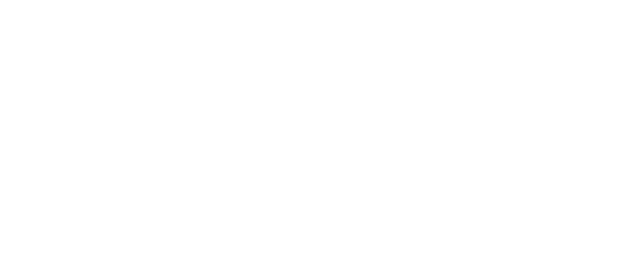
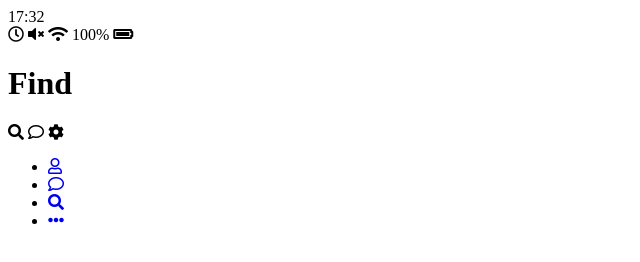
Before and after one commit to ukrinseop/kakao-clone-v2, a plain HTML site: page find.html in a window 1280 px wide. Shown: the whole page, without its empty margins (0-640 px from the left). Drawn offline with Linux system fonts and the light colour scheme.

Commit message:
1-3. Navigation Bar
Complete

```diff
--- a/find.html
+++ b/find.html
@@ -0,0 +1,75 @@
+<!DOCTYPE html>
+<html lang="en">
+<head>
+    <meta charset="UTF-8">
+    <meta name="viewport" content="width=device-width, initial-scale=1.0">
+    <meta http-equiv="X-UA-Compatible" content="ie=edge">
+    <title>Find | Kakao Clone</title>
+    <!--아래의 <link>를 통해 폰트스타일을 import해줌 아이콘은 FontAwesome에서 가져다 쓰고, CSS파일만 import하면 됨 -->
+    <link rel="stylesheet" href="https://use.fontawesome.com/releases/v5.8.1/css/all.css" integrity="sha384-50oBUHEmvpQ+1lW4y57PTFmhCaXp0ML5d60M1M7uH2+nqUivzIebhndOJK28anvf" crossorigin="anonymous">
+</head>
+<body>
+
+    <div class="status-bar">
+        <div class="status-bar__column">
+            <span class="status-bar__clock">17:32</span>
+        </div>
+        <div class="status-bar__column">
+            <i class="far fa-clock"></i>
+            <i class="fas fa-volume-mute"></i>
+            <i class="fas fa-wifi"></i>
+            <span class="status-bar__battery-level">100%</span>
+            <i class="fas fa-battery-full"></i>
+        </div>
+    </div>
+
+    <header class="header">
+        <div class="header__header-column">
+            <h1 class="header__title">Find</h1>
+        </div>
+        <div class="header__header-column">
+            <span class="header__icon">
+                <i class="fas fa-search"></i>
+            </span>
+            <span class="header__icon">
+                <i class="far fa-comment"></i>
+            </span>
+            <span class="header__icon">
+                <i class="fas fa-cog"></i>
+            </span>
+        </div>
+    </header>
+
+    <nav class="nav">
+        <ul class="nav__list">
+
+            <li class="nav__list-item">
+                <a href="friends.html" class="nav__list-link">
+                    <i class="far fa-user"></i>
+                </a>
+            </li>
+
+            <li class="nav__list-item">
+                <a href="index.html" class="nav__list-link">
+                    <i class="far fa-comment"></i>
+                </a>
+            </li>
+
+            <li class="nav__list-item">
+                <a href="find.html" class="nav__list-link">
+                    <i class="fas fa-search"></i>
+                </a>
+            </li>
+
+            <li class="nav__list-item">
+                <a href="more.html" class="nav__list-link">
+                    <i class="fas fa-ellipsis-h"></i>
+                </a>
+            </li>
+
+        </ul>
+    </nav>
+
+
+</body>
+</html>
```
Also changed, not shown: friends.html (+75 -0 lines), index.html (+32 -3 lines), more.html (+75 -0 lines).
